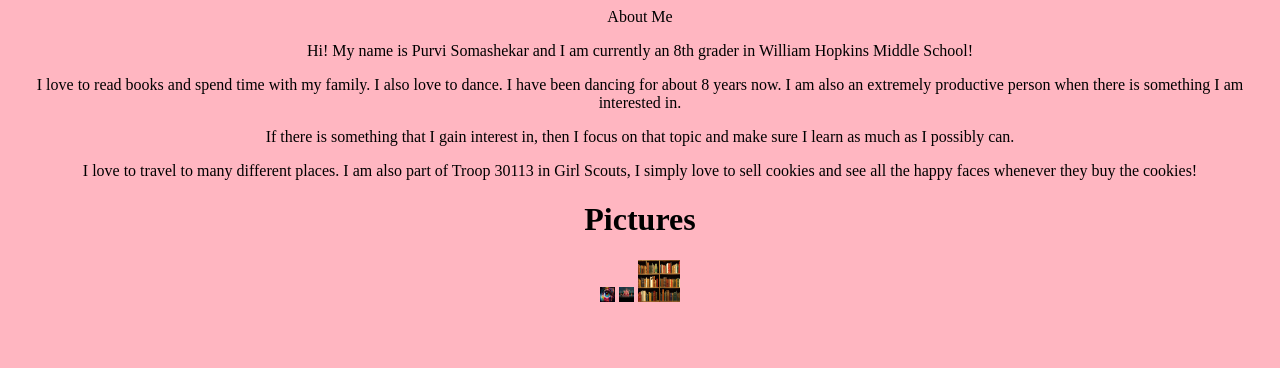
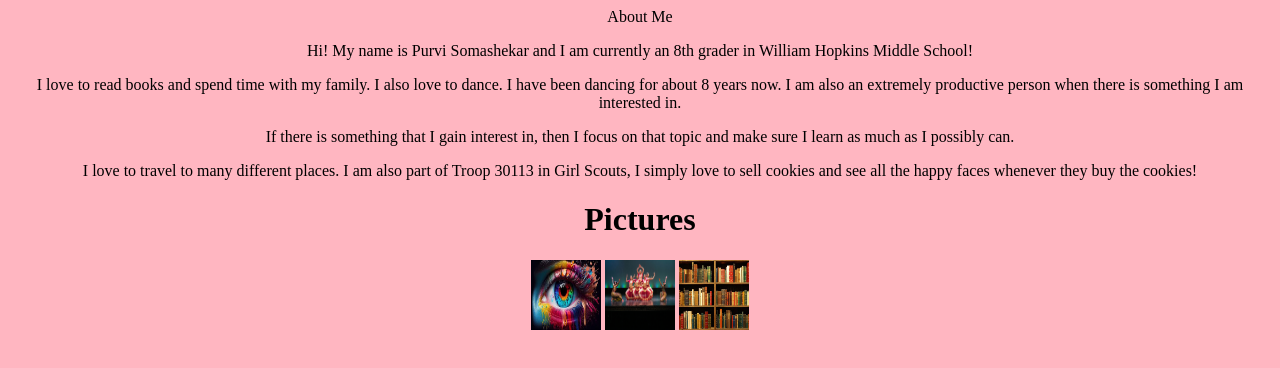
Before and after one commit to mango198/purvisoma, a plain HTML site: page index.html in a window 1280 px wide. Drawn offline with Linux system fonts and the light colour scheme; a script that the page names is missing.

Commit message:
Update index.html

```diff
--- a/index.html
+++ b/index.html
@@ -24,7 +24,7 @@
 </p>
 
 <h1>Pictures</h1>
-<img src="draw.jpeg"alt="Image" height="15" width="15">
-<img src="a437.jpg" alt="Image" height="15" width="15">
-  <img src="books.jpg" alt="Image" height="42" width="42">
+<img src="draw.jpeg"alt="Image" height="70" width="70">
+<img src="a437.jpg" alt="Image" height="70" width="70">
+  <img src="books.jpg" alt="Image" height="70" width="70">
     </html>
```
